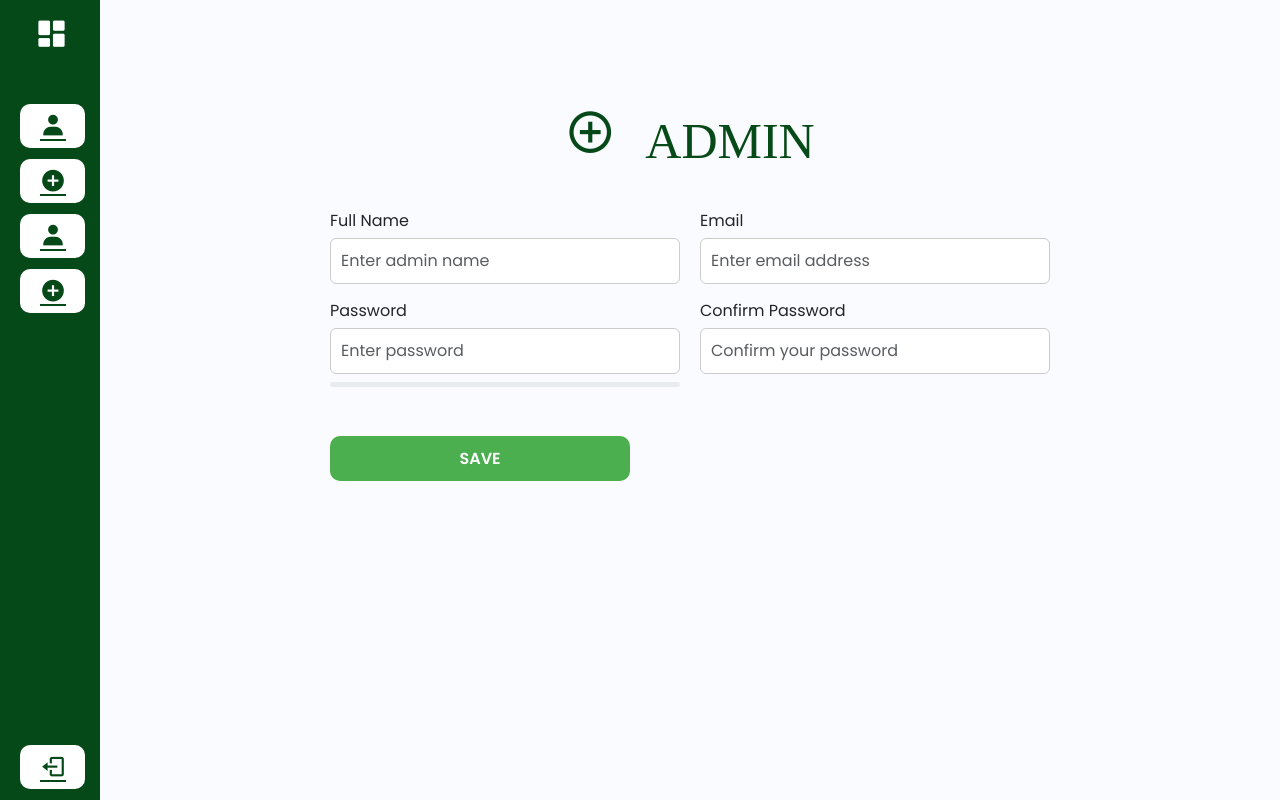
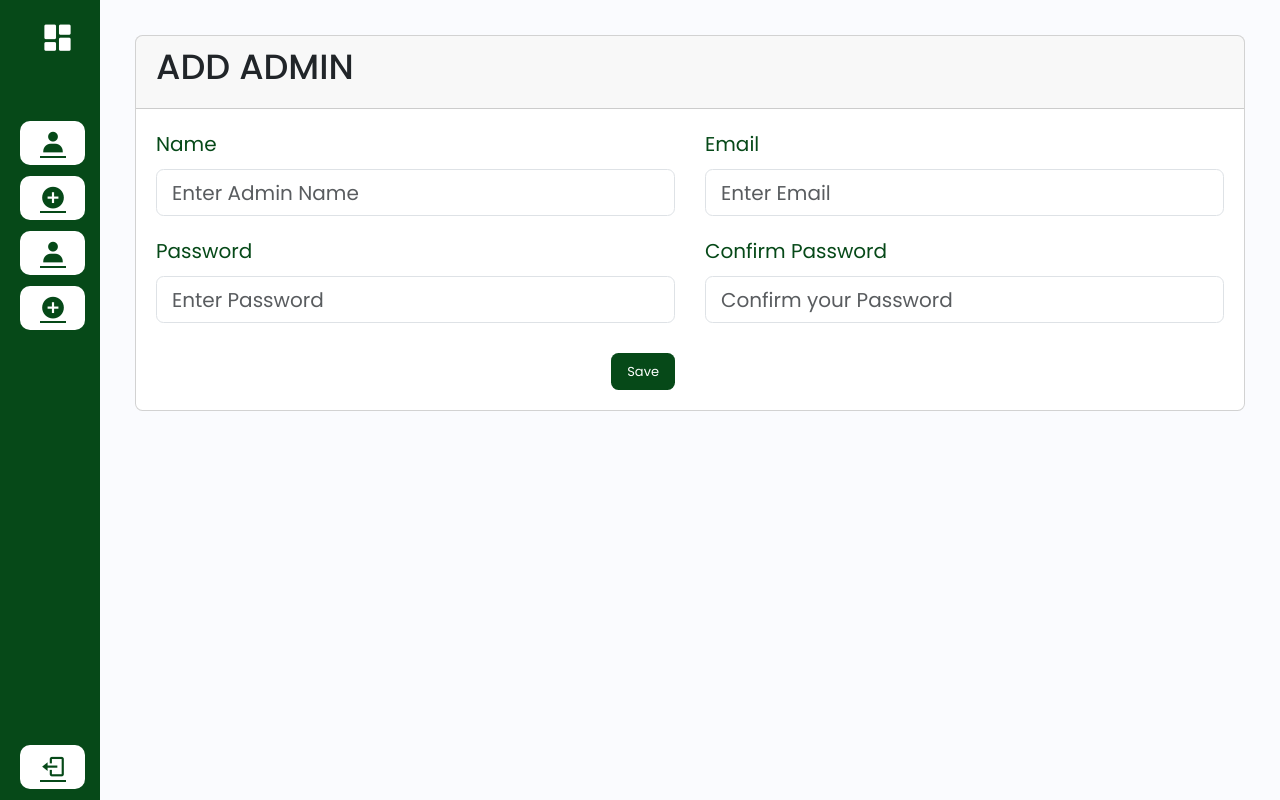
Before and after one commit to denisesarona/ExploreCCATAdmin, a PHP site: page /admin/addAdmin.php in a window 1280 px wide. Run offline with PHP 8.4, Linux system fonts and the light colour scheme; some libraries are stand-ins or nearby versions.

Commit message:
Create add admin page

```diff
--- a/admin/addAdmin.php
+++ b/admin/addAdmin.php
@@ -1,46 +1,52 @@
-<!--------------- INCLUDES --------------->
     <?php
-    session_start();
         include('includes/header.php');
+        include('../functions/queries.php');
     ?>
+    <link rel="stylesheet" href="assets/css/style.css">
 
-<link rel="stylesheet" href="assets/css/addAdmin.css">
-
-<section class="dashboard">
-        <div class="register-container">
-            <div class="title">
-                <i class='bx bx-plus-circle'></i>
-                <span class="text">ADMIN</span>
+    <!--------------- ADD ADMINS PAGE --------------->
+    <div class="container">
+        <div class="row">
+            <div class="col-md-12">
+                <div class="card mt-4">
+                    <div class="card-header">
+                        <h4 style="font-family: 'Poppins', sans-serif; font-size: 35px;">ADD ADMIN</h4>
                     </div>
-            <form class="AdminReg">
-                <div class="form-row">
+                    <div class="card-body">
+                        <form action="codes.php" method="POST" enctype="multipart/form-data">
+                            <div class="row" style="font-family: 'Poppins', sans-serif;">
+                                <div class="col-md-6 mb-3">
                                     <div class="form-group">
-                        <label for="firstn" class="form-label">Full Name</label>
-                        <input type="text" name="adminName" class="form-control" id="adminName" placeholder="Enter admin name">
-                    </div>
-                    <div class="form-group">
-                        <label for="em" class="form-label">Email</label>
-                        <input type="email" name="email" class="form-control" id="em" placeholder="Enter email address">
+                                        <label for="name" class="form-label">Name</label>
+                                        <input type="text" class="form-control" placeholder="Enter Admin Name" name="name" id="name" required>
                                     </div>
                                 </div>
-
-                <div class="form-row">
+                                <div class="col-md-6 mb-3">
                                     <div class="form-group">
-                        <label for="pass" class="form-label">Password</label>
-                        <input type="password" name="password" class="form-control" id="pass" placeholder="Enter password">
-                        <div class="progress mt-2">
-                            <div id="barCheck" class="progress-bar" role="progressbar" style="width: 0%;"></div>
-                        </div>
-                        <p id="strength-message" class="mt-2"></p>
-                    </div>
-                    <div class="form-group">
-                        <label for="type" class="form-label">Confirm Password</label>
-                        <input type="password" name="confirm_password" class="form-control" id="type" placeholder="Confirm your password">
-                        <p id="match-message" class="mt-2"></p>
+                                        <label for="email" class="form-label">Email</label>
+                                        <input type="text" class="form-control" placeholder="Enter Email" name="email" required>
                                     </div>
                                 </div>
-
-                <button type="submit" class="btn">SAVE</button>
+                                <div class="col-md-6 mb-3">
+                                    <div class="form-group">
+                                        <label for="password" class="form-label">Password</label>
+                                        <input type="password" class="form-control" placeholder="Enter Password" name="password" required>
+                                    </div>
+                                </div>
+                                <div class="col-md-6 mb-3">
+                                    <div class="form-group">
+                                        <label for="confirm_password" class="form-label">Confirm Password</label>
+                                        <input type="confirm_password" class="form-control" placeholder="Confirm your Password" name="confirm_password" required>
+                                    </div>
+                                </div>
+                                <div class="col-md-6 text-end">
+                                    <button type="submit" class="btn BlueBtn mt-2" name="addAdmin_button">Save</button>
+                                </div>
+                            </div>
                         </form>
                     </div>
-</section>
+                </div>
+            </div>
+        </div>
+    </div><!--------------- FOOTER --------------->
+    <?php include('includes/footer.php'); ?>
--- a/admin/assets/css/style.css
+++ b/admin/assets/css/style.css
@@ -12,12 +12,16 @@
     color: #064918;
 }
 
-.BluBtn{
-    color: #013D67;
+.BlueBtn{
+    color: white;
     font-size: 13px;
     font-family: 'Poppins';
     font-size: 500;
-    background-color: #89C5F1!important;
+    background-color: #064918;
+}
+.BlueBtn:hover{
+    background-color: #f90000;
+    color: white;
   }
 .RedBtn{
     color: white;
```
Also changed, not shown: admin/admin.php (+9 -9 lines), admin/assets/css/admin.css (added). Lines whose indentation alone changed are shown as unchanged.
